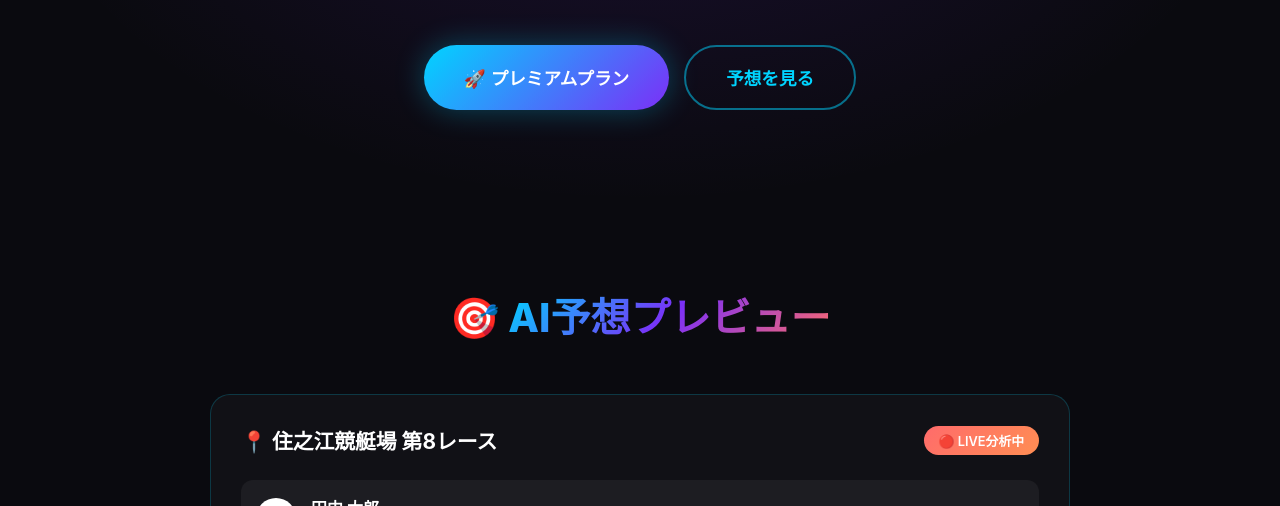
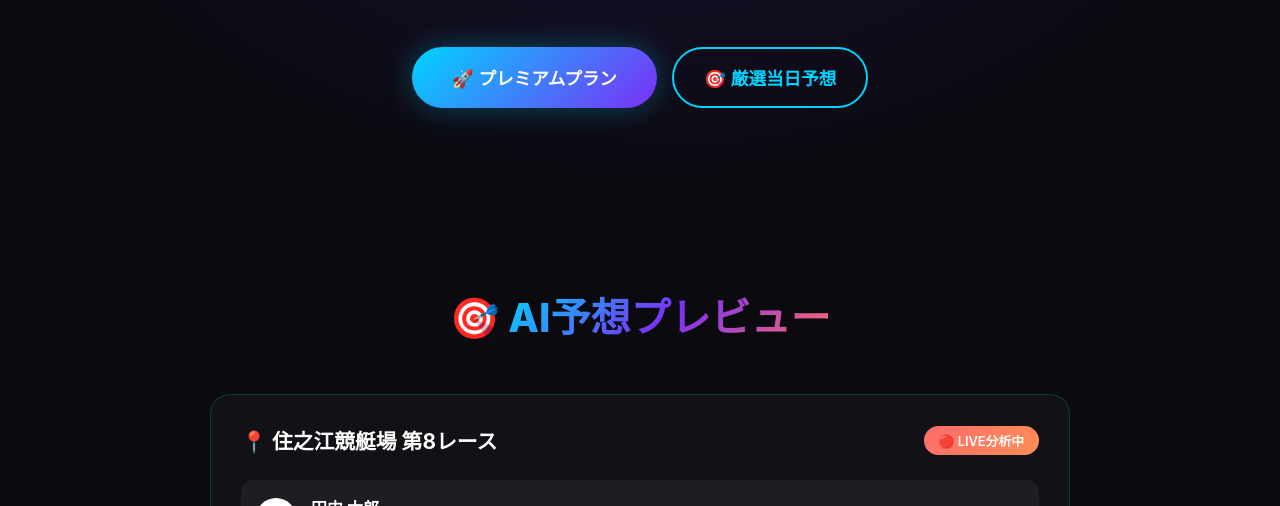
Before and after one commit to BOATAIVISION/boataivision.github.io, a plain HTML site: page index.html in a window 1280 px wide. Shown: the part 594-1100 px from the top of the page. Drawn offline with Linux system fonts and the light colour scheme.

Commit message:
Update index.html

```diff
--- a/index.html
+++ b/index.html
@@ -673,8 +673,10 @@
 
         <div class="hero-buttons">
             <button class="btn-primary" onclick="window.open('https://buy.stripe.com/test_9B6dRa82C7DleWF7b2fQI03','_blank')">🚀 プレミアムプラン</button>
-            <button class="btn-secondary" onclick="document.getElementById('preview').scrollIntoView({behavior:'smooth'})">予想を見る</button>
-        </div>
+<button onclick="window.open('https://buy.stripe.com/test_3cIdRadmW9Lt9ClfHyfQI01','_blank')"
+style="padding:15px 30px;background:transparent;border:2px solid #00d4ff;color:#00d4ff;border-radius:50px;font-size:1.1rem;cursor:pointer;font-weight:bold;">
+🎯 厳選当日予想
+</button>        </div>
     </section>
 
     <!-- プレビューセクション -->
```
